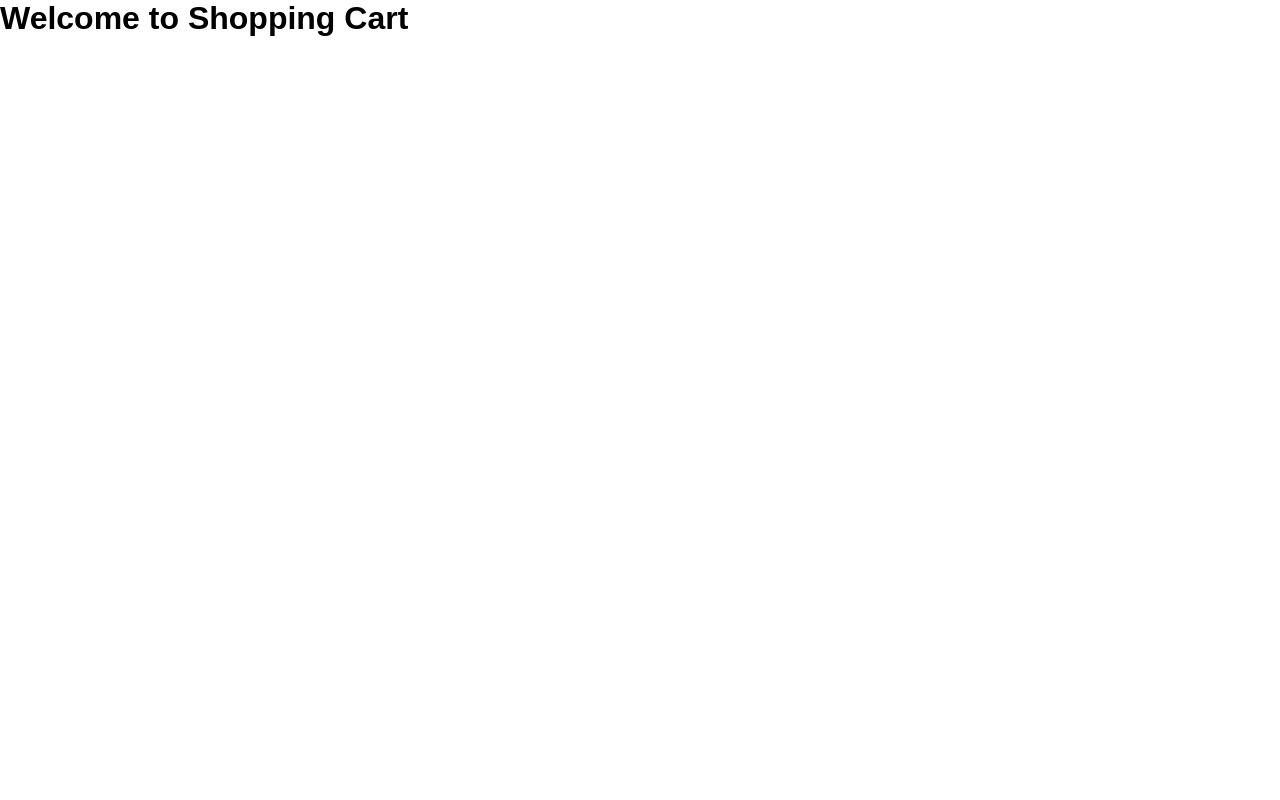
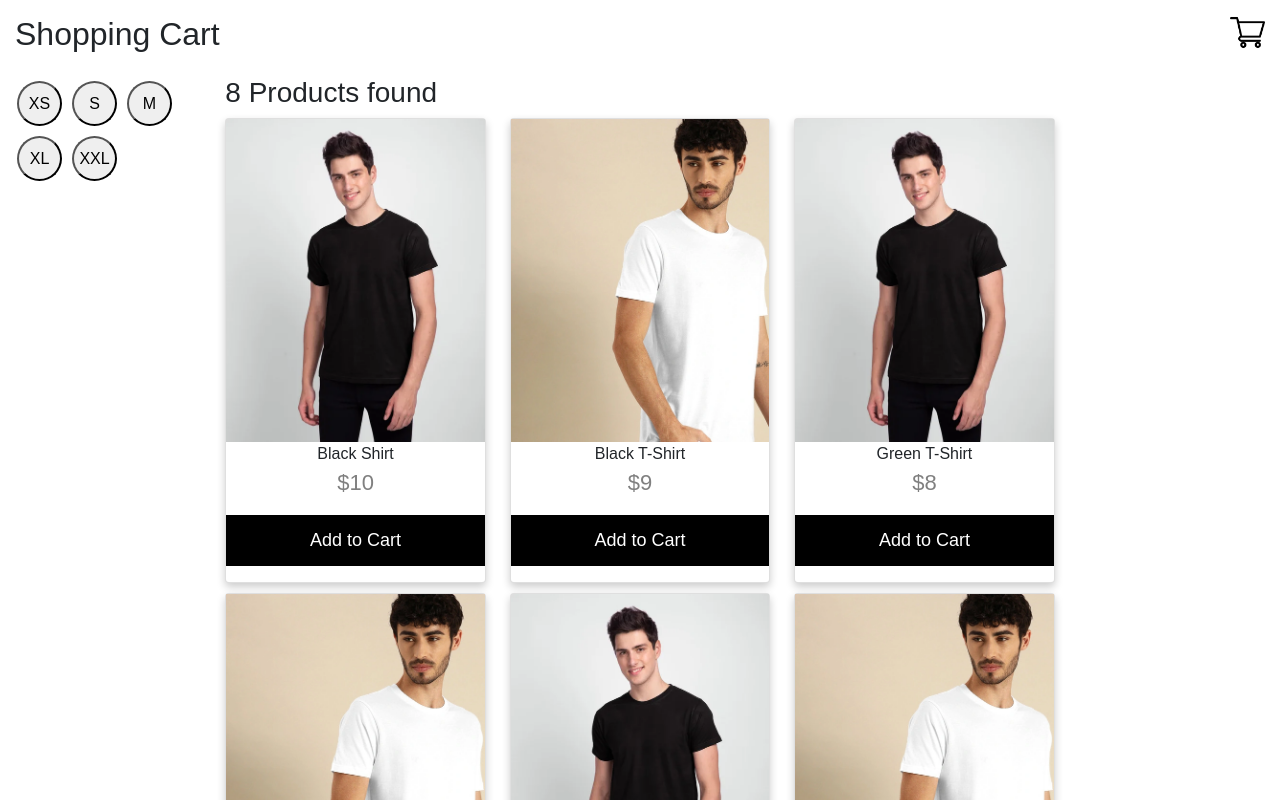
Before and after one commit to monukmodi/shopping-Cart, a React (Create React App) app: page / in a window 1280 px wide. Shown: the top 800 px of the page. Built offline with nearby package versions, Linux system fonts and the light colour scheme.

Commit message:
Added Till Filter

```diff
--- a/public/index.html
+++ b/public/index.html
@@ -9,6 +9,12 @@
       name="description"
       content="Shopping Cart"
     />
+    <link
+  rel="stylesheet"
+  href="https://cdn.jsdelivr.net/npm/bootstrap@5.1.1/dist/css/bootstrap.min.css"
+  integrity="sha384-F3w7mX95PdgyTmZZMECAngseQB83DfGTowi0iMjiWaeVhAn4FJkqJByhZMI3AhiU"
+  crossorigin="anonymous"
+/>
     <!-- <link rel="apple-touch-icon" href="%PUBLIC_URL%/logo192.png" /> -->
 
     <link rel="manifest" href="%PUBLIC_URL%/manifest.json" />
@@ -16,6 +22,7 @@
     <title>Shopping Cart</title>
   </head>
   <body>
+    <script src="https://kit.fontawesome.com/c1c9768f98.js" crossorigin="anonymous"></script>
     <div id="root"></div>
   </body>
 </html>
--- a/src/App.js
+++ b/src/App.js
@@ -1,9 +1,50 @@
-import React from 'react'
+import React, { useState } from 'react'
+import productItems from './components/backend/Data/Data'
+import Header from './components/frontend/Header/Header'
+import Products from './components/frontend/Products/index'
+const App = () => {
+  // const {productItems} = data;
+  const [cartItems, setCartItems] = useState([])
+  const [data, setData] = useState(productItems)
+  const countData = data.length;
+  const [count, setCount] = useState(countData)
+  const handleAddProduct = (product) => {
+    const ProductExist = cartItems.find((item) => item.id === product.id)
+    if(ProductExist){
+      setCartItems(cartItems.map((item) => item.id === product.id ?
+        {...ProductExist, quantity: ProductExist.quantity + 1} : item
+      ))
+      console.log("If")
+    }
+    else{
 
-const App = () => {
+      setCartItems([...cartItems,{...product,quantity:1}])
+      console.log("Else")
+    }
+  }
+
+  const removeFromCart = (productToRemove) => {
+    setCartItems(cartItems.filter((product) => product !== productToRemove ))
+  }
+  // Filter by Size
+  var countItems = 0;
+  const filterProductBySize = (size) => {
+    const updatedItems = productItems.filter((pItem) => {
+      if(pItem.size == size){
+        countItems ++;
+      }
+      return pItem.size == size && count
+    });
+    setData(updatedItems);
+    setCount(countItems)
+  }
+//   const sortedPrice = productItems.sort(function(a, b) {
+//     return parseFloat(a.price) - parseFloat(b.price);
+// });
   return (
     <div>
-      <h1>Welcome to Shopping Cart</h1>
+      <Header cartItems={cartItems} removeFromCart={removeFromCart} handleAddProduct={handleAddProduct} />
+      <Products productItems={data} handleAddProduct={handleAddProduct} filterProductBySize={filterProductBySize} count={count}   />
     </div>
   )
 }
--- a/src/components/backend/data/Data.js
+++ b/src/components/backend/data/Data.js
@@ -1,10 +1,9 @@
-const data = {
-    productItems:[
+const productItems = [
     {
         id:'1',
-            name:'Cat Tee Black T-Shirt',
+        name:'Black Shirt',
         size:'XS',
-            price:'10',
+        price:10,
         shipping_type: 'Free',
         image:'./images/1.webp'
     },
@@ -12,7 +11,7 @@ const data = {
         id:'2',
         name:'Black T-Shirt',
         size:'S',
-            price:'9',
+        price:9,
         shipping_type: 'Free',
         image:'./images/2.webp'
     },
@@ -20,7 +19,7 @@ const data = {
         id:'3',
         name:'Green T-Shirt',
         size:'M',
-            price:'8',
+        price:8,
         shipping_type: 'Paid',
         image:'./images/1.webp'
     }
@@ -28,24 +27,24 @@ const data = {
     {
         id:'4',
         name:'Short T-Shirt',
-            size:'s',
-            price:'5',
+        size:'S',
+        price:5,
         shipping_type: 'Free',
         image:'./images/2.webp'
     },
     {
         id:'5',
-            name:'Long Red T-Shirt',
+        name:'Long T-Shirt',
         size:'XL',
-            price:'6.7',
+        price:6.7,
         shipping_type: 'Free',
         image:'./images/1.webp'
     },
     {
         id:'6',
-            name:'Extra Long Red T-Shirt',
+        name:'E-Long T-Shirt',
         size:'XXL',
-            price:'10.1',
+        price:10.1,
         shipping_type: 'Free',
         image:'./images/2.webp'
     },
@@ -53,7 +52,7 @@ const data = {
         id:'7',
         name:'Black Shirt',
         size:'XS',
-            price:'8.4',
+        price:8.4,
         shipping_type: 'Free',
         image:'./images/1.webp'
     },
@@ -61,9 +60,9 @@ const data = {
         id:'8',
         name:'Dark Shirt',
         size:'M',
-            price:'9.8',
+        price:9.8,
         shipping_type: 'Paid',
         image:'./images/2.webp'
     }
 ]
-}
+export default productItems;
--- /dev/null
+++ b/src/components/frontend/Cart/Cart.js
@@ -0,0 +1,58 @@
+import React from 'react'
+
+const Cart = ({cartItems,removeFromCart}) => {
+    var sum = 0;
+    var pprice ;
+    const TotalPrice = cartItems.map(element => {
+        pprice = element.price * element.quantity
+        sum += pprice
+        return sum;
+    });
+    return (
+        <div>
+            {console.log("TotalPrice",sum)}
+            {cartItems.length == 0 && (
+                <div className="cart-items-empty"> No items are added. </div>
+            )}
+            {cartItems.length > 0 && (
+                <div>
+                <div className="added-cart-items">
+                    <div className="child-cart">
+
+                    {cartItems.map((item) => {
+                    return(
+                        <>
+                          <div style={{marginBottom:"5px", borderBottom:"2px solid white"}}>
+                                        <div className="card card-custom">
+                            <img src={item.image} alt={item.name} className="card-img-top" />
+                            <div className="card-body c-body">
+                                <h5 className="product-name">{item.name}</h5>
+                                <h5 className="quantity">Quantity : {item.quantity}</h5>
+                                <button onClick={() => removeFromCart(item)}className="product-remove-button">Remove</button>
+                            </div>
+                            </div>
+                            </div>
+
+
+
+                        </>
+                    )
+                })}
+                <div className="total">
+                <p>Total : </p>
+                <p>{sum}</p>
+                </div>
+               <div>
+                 <p className="product-checkout-button">Checkout</p>
+               </div>
+
+                    </div>
+                </div>
+
+            </div>
+            )}
+        </div>
+    )
+}
+
+export default Cart
--- /dev/null
+++ b/src/components/frontend/Header/Header.js
@@ -0,0 +1,26 @@
+import React, { useState } from 'react'
+import ShoppingCartImg from '../../Image/shoppingCart.png'
+import CartComponent from '../Cart/Cart'
+const Header = ({cartItems, removeFromCart}) => {
+    const [cartTrue, setCartTrue] = useState(false)
+
+    const ChangeConsole = () => {
+        console.log("Hello")
+        setCartTrue(true)
+    }
+    return (
+        <div className="header">
+            <div>
+                <h2>Shopping Cart</h2>
+            </div>
+            <div className="cart">
+                <img style={{width:"35px"}} onClick={ChangeConsole} src={ShoppingCartImg} alt="Cart" />
+                {/* <h1>Cart</h1> */}
+                {cartTrue ?  <CartComponent cartItems={cartItems} removeFromCart={removeFromCart}/> : ""}
+            </div>
+
+        </div>
+    )
+}
+
+export default Header
--- /dev/null
+++ b/src/components/frontend/Products/Products.js
@@ -0,0 +1,27 @@
+import React from 'react'
+
+const Products = ({productItems,handleAddProduct,count}) => {
+    return (
+        <div className="products">
+            <div className="row">
+                <h3>{count} Products found</h3>
+            {productItems.map((productItem) =>{
+                count ++
+                return(
+                   <div className="col-md-4" style={{marginBottom:"10px"}}>
+                        <div class="card">
+                         <img src={productItem.image} alt={productItem.name} style={{width:"100%"}} />
+                            <span>{productItem.name}</span>
+                              <p class="price">${productItem.price}</p>
+                                 <p><button onClick={() => handleAddProduct(productItem)}className="product-add-button">Add to Cart</button></p>
+                    </div>
+                   </div>
+                )
+            })}
+            </div>
+
+        </div>
+    )
+}
+
+export default Products
--- /dev/null
+++ b/src/components/frontend/Products/index.js
@@ -0,0 +1,25 @@
+import React from 'react'
+import Products from './Products'
+const index = ({productItems,handleAddProduct,filterProductBySize,count}) => {
+    return (
+        <div className="row m-0">
+            {/* {console.log("hjj",handleAddProduct)} */}
+            <div className="col-md-2">
+                <button className="filter-button" onClick={() => filterProductBySize('XS')}>XS</button>
+                <button className="filter-button" onClick={() => filterProductBySize('S')}>S</button>
+                <button className="filter-button" onClick={() => filterProductBySize('M')}>M</button>
+                <button className="filter-button" onClick={() => filterProductBySize('XL')}>XL</button>
+                <button className="filter-button" onClick={() => filterProductBySize('XXL')}>XXL</button>
+            </div>
+            <div className="col-md-8">
+                <Products productItems={productItems} handleAddProduct={handleAddProduct} count={count}/>
+            </div>
+            {/* <div className="col-md-10">
+                <Cart />
+            </div> */}
+
+        </div>
+    )
+}
+
+export default index
--- a/src/index.css
+++ b/src/index.css
@@ -4,3 +4,86 @@
     box-sizing: border-box;
     font-family: Arial, Helvetica, sans-serif;
 }
+/* Header Component */
+.header{
+    justify-content: space-between;
+    display: flex;
+    padding: 15px;
+}
+
+/* Product Component */
+.card {
+    box-shadow: 0 4px 8px 0 rgba(0, 0, 0, 0.2);
+    max-width: 300px;
+    margin: auto;
+    text-align: center;
+    font-family: arial;
+  }
+
+  .price {
+    color: grey;
+    font-size: 22px;
+  }
+
+  .card button {
+    border: none;
+    outline: 0;
+    padding: 12px;
+    color: white;
+    background-color: #000;
+    text-align: center;
+    cursor: pointer;
+    width: 100%;
+    font-size: 18px;
+  }
+
+  .card button:hover {
+    opacity: 0.7;
+  }
+
+  .added-cart-items{
+    position: absolute;
+    z-index: 1;
+  }
+  .child-cart{
+    border: 2px solid;
+    margin-left: -400px;
+    margin-right: -46px;
+    background-color: black;
+  }
+  .cart-items-image{
+      width: 50%;
+  }
+
+  .card-custom {
+    color: white;
+    flex-direction: row !important;
+    max-width: 430px !important;
+    background-color: black !important;
+  }
+  .card-custom img {
+    width: 15%;
+  }
+  .c-body{
+      text-align: start !important;
+  }
+  .total{
+      display: flex;
+      justify-content: space-around;
+      color: white;
+  }
+  .product-checkout-button{
+    text-align: center;
+    background-color: dimgrey;
+    color: white;
+  }
+  .product-remove-button{
+      padding: 0px !important;
+      color: red !important;
+  }
+  .filter-button{
+    border-radius: 50%;
+    height: 45px;
+    width: 45px;
+    margin: 5px;
+  }
```
Also changed, not shown: src/components/Image/shoppingCart.png (added), src/components/frontend/Cart/1.webp (added). Lines whose indentation alone changed are shown as unchanged.
